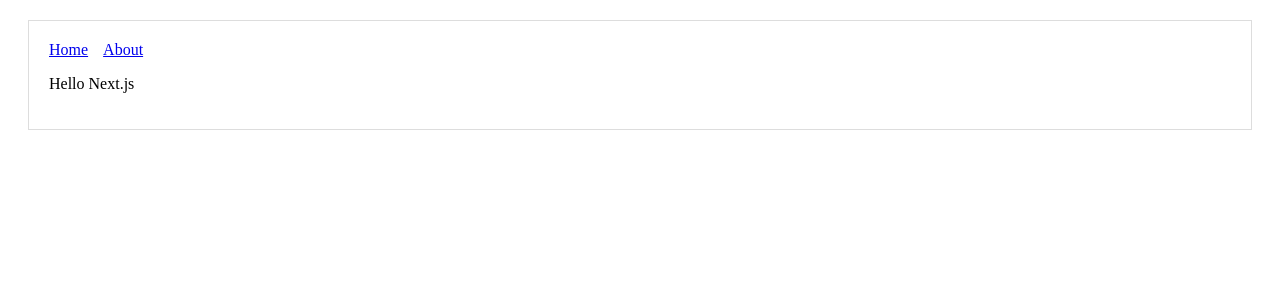
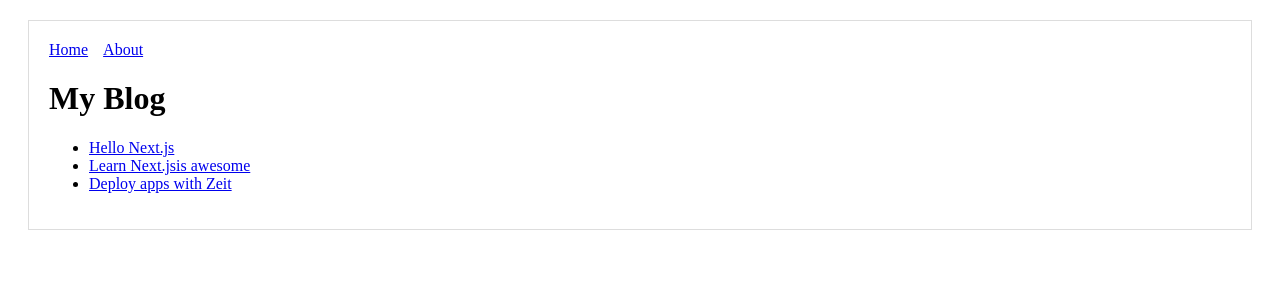
Before and after one commit to flegelleicht/learning-nextjs, a Next.js app: page / in a window 1280 px wide. Shown: the top 300 px of the page. Built offline with nearby package versions, Linux system fonts and the light colour scheme.

Commit message:
Added “blog” links to the index page

```diff
--- a/pages/index.js
+++ b/pages/index.js
@@ -1,7 +1,21 @@
 import Layout from '../components/MyLayout.js'
+import Link from 'next/link'
+
+const PostLink = (props) => (
+  <li>
+    <Link href={`/post?title=${props.title}`}>
+      <a>{props.title}</a>
+    </Link>
+  </li>
+)
 
 export default () => (
   <Layout>
-    <p>Hello Next.js</p>
+    <h1>My Blog</h1>
+    <ul>
+      <PostLink title="Hello Next.js" />
+      <PostLink title="Learn Next.jsis awesome" />
+      <PostLink title="Deploy apps with Zeit" />
+    </ul>
   </Layout>
 )
```
